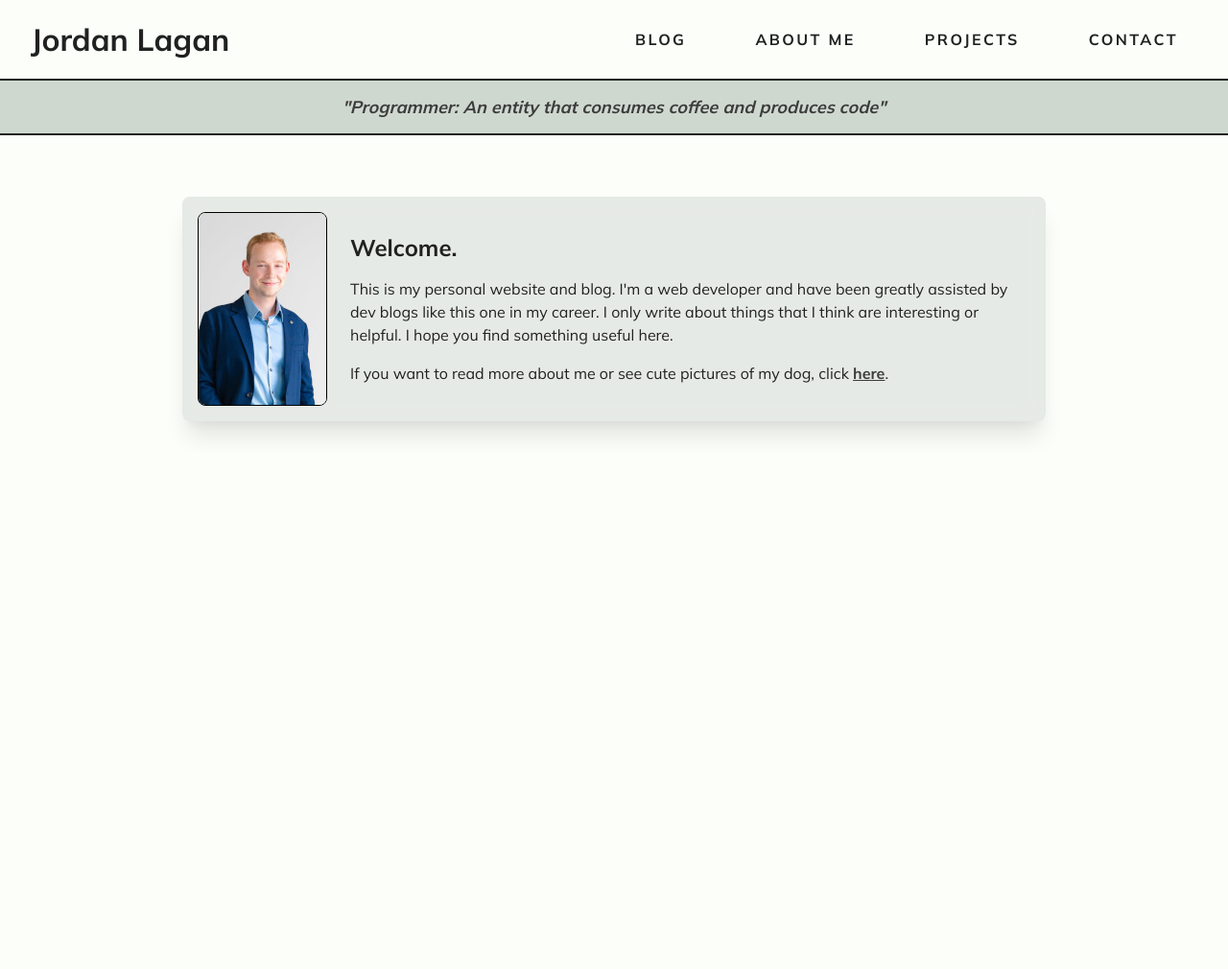
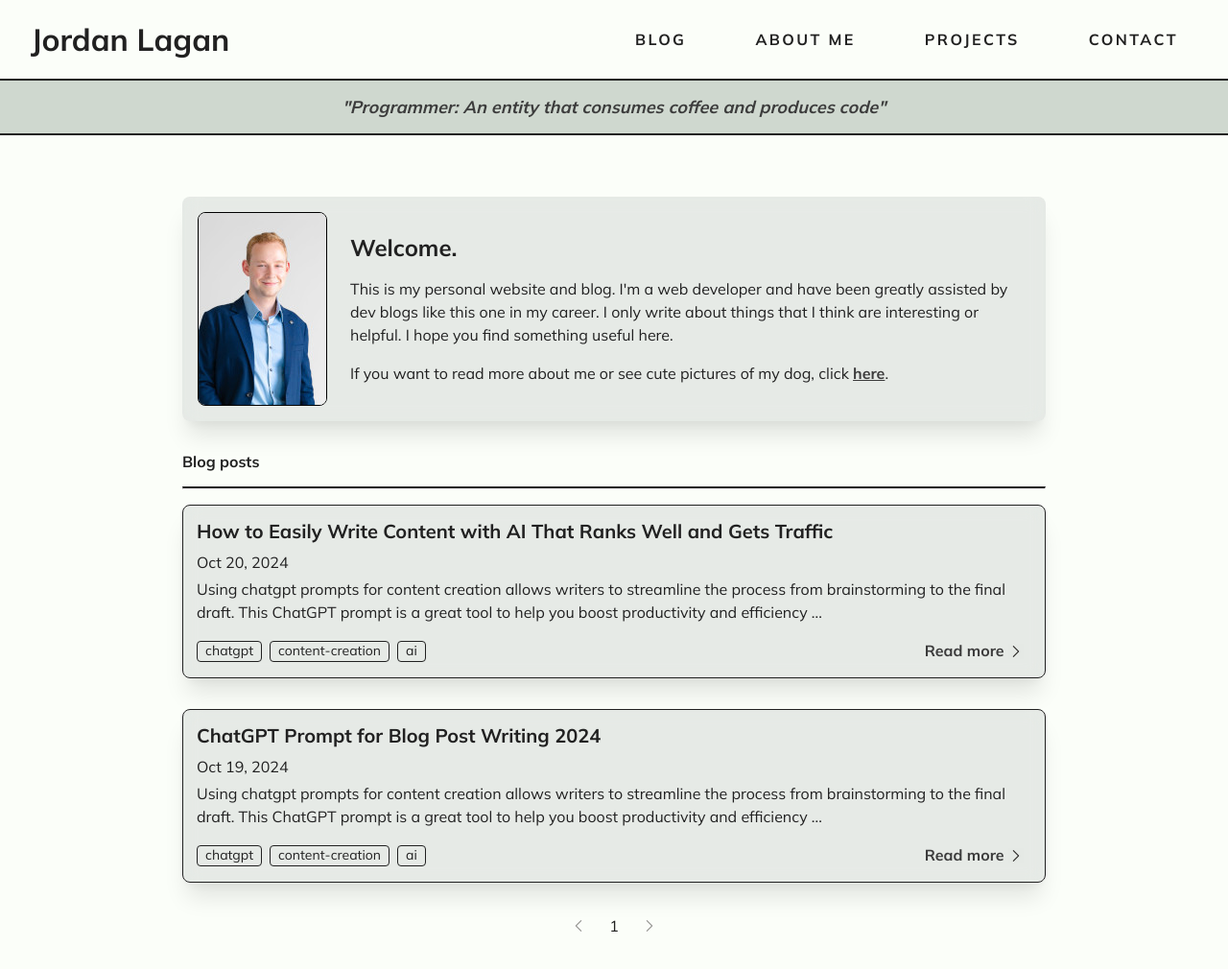
Before and after one commit to Jordanlagan/devblog, a Jekyll site: the page built from index.html, in a window 1280 px wide. Shown: the whole page at 96% size. Built offline with Jekyll 4.4.1, drawn with Linux system fonts in a browser that asks for light colours; the list of posts is cut into pages by our own code; before the commit the page ends 910 px from its top, so only the background shows below that.

Commit message:
Added blog posts

```diff
--- /dev/null
+++ b/_posts/2024-10-19-chatgpt-prompt-for-blog-post-writing.html
@@ -0,0 +1,41 @@
+---
+layout: post
+title:  "ChatGPT Prompt for Blog Post Writing 2024"
+excerpt: "Using chatgpt prompts for content creation allows writers to streamline the process from brainstorming to the final draft. This ChatGPT prompt is a great tool to help you boost productivity and efficiency"
+tags: ["chatgpt", "content-creation", "ai"]
+---
+
+<div class="post-featured-image-container">
+  <img class="post-featured-image" src="/assets/images/posts/chatgpt-prompts-for-blog-post-writing.webp" alt="ChatGPT Prompt for Blog Post Writing">
+</div>
+
+<p>Using ChatGPT prompts for content creation allows writers to streamline the process from brainstorming to the final draft. These prompts are particularly useful when you're facing writer's block or need help organizing your thoughts.</p>
+
+<p>For example, if you're struggling to start a post about "SEO tips for beginners," you can simply prompt ChatGPT with something like, "Write an introduction on why SEO is crucial for online businesses."</p>
+
+<p>Instantly, you'll have a solid foundation to build from. This reduces the friction in getting started and keeps the momentum going.</p>
+
+<p>In another blog post, I explain my process for how to easily write content that ranks, and this ChatGPT prompt is a great tool to help you boost productivity and efficiency during content creation.</p>
+
+<p><strong>(This will not produce favorable results unless you take the time to do proper keyword research and make an outline)</strong></p>
+
+<h3>Prompt</h3>
+<p style="margin-bottom: 0px">You're an experienced writer with a skill for creating highly engaging blog posts that capture the attention of your audience and deliver value.</p>
+
+<p style="margin-bottom: 0px">Write a blog post on the topic of <b>&lt;Your topic&gt;</b></p>
+
+<p style="margin-bottom: 0px">Target audience is <b>&lt;Your target audience&gt;</b></p>
+
+<p style="margin-bottom: 0px">The final post should be 500-1000 words (Do not exceed 1000 words)</p>
+
+<p style="margin-bottom: 0px">Use list formatting as much as possible, where appropriate. Structure the format of the article for maximum scannability and readability.</p>
+
+<p style="margin-bottom: 0px">Gather inspiration from other successful, high-ranking articles on the same topic.</p>
+
+<p style="margin-bottom: 0px">Target the following keywords in the final article:</p>
+
+<p style="margin-bottom: 0px"><b>&lt;Your keywords (include monthly search volume)&gt;</b></p>
+
+<p style="margin-bottom: 0px">Use the following outline to write the article:</p>
+
+<p style="margin-bottom: 0px"><b>&lt;Your outline&gt;</b></p>
--- /dev/null
+++ b/_posts/2024-10-20-how-to-write-content-with-ai-that-ranks-well.html
@@ -0,0 +1,74 @@
+---
+layout: post
+title:  "How to Easily Write Content with AI That Ranks Well and Gets Traffic"
+excerpt: "Using chatgpt prompts for content creation allows writers to streamline the process from brainstorming to the final draft. This ChatGPT prompt is a great tool to help you boost productivity and efficiency"
+tags: ["chatgpt", "content-creation", "ai"]
+---
+
+<div class="post-featured-image-container">
+  <img class="post-featured-image" src="/assets/images/posts/how-to-write-content-with-ai-that-ranks-well.webp" alt="How to Easily Write Content with AI That Ranks Well and Gets Traffic">
+</div>
+
+<p>If you haven't revamped your content generation strategy by now, then you're falling behind. Whether you're running a personal blog or managing a team of writers, the emergence of AI has changed the way we create content. Those who adapt quickly will thrive, while others may struggle to keep up.</p>
+
+<p>We've all heard the saying, "BS in, BS out." While this can apply to AI tools like ChatGPT, using strategic <strong>chatgpt prompts for content creation</strong> and carefully chosen keywords can deliver exceptional results.</p>
+<p>In this article, I'll share the process I used to generate content that landed on page 1 of the SERPs within 10 days of publishing.</p>
+
+<h2>1. Choose the Right Topic</h2>
+<p>Before you start writing, think about the content you'll be creating. To ensure the page ranks, make sure there's search volume for your chosen topic, or you'll be writing for an audience that doesn't exist. The easiest topics to rank for often start with questions, such as "What is the easiest way to start a blog?"</p>
+
+<p>To check if your topic has volume, search it in Google and look at the top results. If the SERPs are filled with relevant pages, you can assume the query has traffic. While highly competitive topics may be challenging, you can still outperform high-ranking pages by offering a fresh perspective, higher engagement, or a better user experience. Remember, AI will do the writing, but YOU provide the unique voice behind the bot.</p>
+
+<h2>2. Keyword Research</h2>
+<p>Keyword research is the most crucial step in creating content with AI that ranks well. Tools like SEMRush make this process simple but are also pricey.</p>
+<p>If you have access, enter your topic into the Keyword Magic Tool and filter for relevant terms. You can also use the Domain Overview tool to analyze high-ranking pages for additional keywords.</p>
+
+<p style="margin-bottom: 0px">For those without SEMRush, here are some alternatives:</p>
+<ul style="margin-bottom: 20px">
+  <li><a target="_blank" href="https://moz.com/explorer">Moz Keyword Explorer</a> (Paid)</li>
+  <li><a target="_blank" href="https://ahrefs.com/keyword-generator">Ahrefs Keyword Explorer</a> (Paid)</li>
+  <li><a target="_blank" href="https://ads.google.com/home/tools/keyword-planner/">Google Keyword Planner</a> (Free)</li>
+  <li><a target="_blank" href="https://www.ryrob.com/keyword-tool/">Free Keyword Research Tool</a> (Free)</li>
+</ul>
+
+<h2>3. Outline Your Content</h2>
+<p>The outline is essential because it forms the foundation of the AI prompt. The phrase "BS in, BS out" applies here: the better your outline, the better the AI-generated content. Break down the content into sections and guide the AI with your opinions to ensure the final piece reflects your voice.</p>
+<p>For example:</p>
+
+<ul>
+  <li><strong>Intro</strong></li>
+  <li><strong>Blogging Software Options</strong></li>
+  <li><strong>Pros and Cons</strong></li>
+  <li><strong>Setup Guide</strong></li>
+  <li><strong>Final Thoughts</strong></li>
+</ul>
+<p>Expand on each section and make sure you write into your outline anything that you want included in the final piece.</p>
+
+<h2>4. Establish Credibility</h2>
+<p>Important to note that this is a big opportunity for you to give a competitive edge to your final piece. By providing links to authoritative data sources in your outline, you encourage ChatGPT to incorporate them into the final piece. Google favors content from credible sources, so this step helps boost your page's authority both to Google and your readers.</p>
+
+<h2>5. Generate Your Prompt</h2>
+<p>With your topic, keywords, and outline in hand, you should be all set to choose a title for the article</p>
+<p>You might already have one in mind but use your keyword list as your guide. Content with titles that closely align with a user's query will get a higher CTR on search engines every time.</p>
+<p>Now generate your prompt.</p>
+<p>I have published an <a target="_blank" href="https://www.jordanlagan.com/2024/10/19/chatgpt-prompt-for-blog-post-writing">example prompt</a> on my website which you can check out here, but in general you should follow this basic format:</p>
+<p style="margin-bottom: 0px">Please help me generate a 500-1000 word article about "How to Start a Blog."</p>
+<p style="margin-bottom: 0px">The article should be easy to read and naturally incorporate the following keywords: <b>&lt;Your keywords&gt;</b> </p>
+<p style="margin-bottom: 0px">How to start a blog, how to start blogging, blogging setup tips. </p>
+<p style="margin-bottom: 0px">Here is the outline for the post:</p>
+<p style="margin-bottom: 0px"><b>&lt;Your outline&gt;</b></p>
+
+<h2>6. Adjust the Tone</h2>
+<p>Generate multiple versions of your blog post. You may find that one paragraph is spot-on, while the rest needs tweaking. Piece together the best sections and adjust the tone as needed to align with your brand's voice.</p>
+
+<h2>Final Tips</h2>
+<p>Following these steps will get you 80-90% of the way to content that ranks well. Don't forget other important SEO factors:</p>
+
+<ul>
+  <li>Fix formatting once you have pasted the post into your content management system (add headers and paragraphs)</li>
+  <li>Add inbound and outbound links (to boost crawlability and credibility)</li>
+  <li>Include images (AI can help with this too)</li>
+  <li>Write a meta description</li>
+</ul>
+
+<p>By implementing this strategy, you can use <strong>AI to write blog posts</strong> that rank well and attract traffic with minimal effort.</p>
--- a/_sass/base.scss
+++ b/_sass/base.scss
@@ -115,8 +115,9 @@ a[disabled] { opacity: 50%; }
     p { margin: 0px; font-style: italic; }
   }
   .post-content {
-    h1, h2, h3, h4, h5 { margin-bottom: 16px; margin-top: 8px; }
+    h1, h2, h3, h4, h5 { margin-bottom: 16px; margin-top: 16px; }
     p { margin-bottom: 24px; line-height: 1.8; }
+    a { color: $primary_2; text-decoration: underline; }
   }
 }
 .post-list-container { margin-top: 2em;
@@ -134,6 +135,26 @@ a[disabled] { opacity: 50%; }
   }
 }
 .pagination { display: flex; justify-content: center; gap: 16px; margin-top: 2em; align-items: center; }
+.post-featured-image-container {
+  width: 100%;
+  max-width: 100%;
+  height: auto;
+  display: flex;
+  justify-content: center;
+  align-items: center;
+  overflow: hidden;
+  margin-bottom: 32px;
+}
+
+.post-featured-image {
+  width: 100%;
+  height: auto;
+  object-fit: cover;
+  display: block;
+  max-width: 500px;
+  border-radius: 8px;
+}
+
 
 // About me
 .about-me-container { display: flex; flex-direction: row; border: 1px solid #3C3C3C; border-radius: 8px; box-shadow: rgba(0, 0, 0, 0.1) 0px 20px 25px -5px, rgba(0, 0, 0, 0.04) 0px 10px 10px -5px; }
```
Also changed, not shown: assets/images/posts/chatgpt-prompts-for-blog-post-writing.webp (added), assets/images/posts/how-to-write-content-with-ai-that-ranks-well.webp (added), 10 other files.
